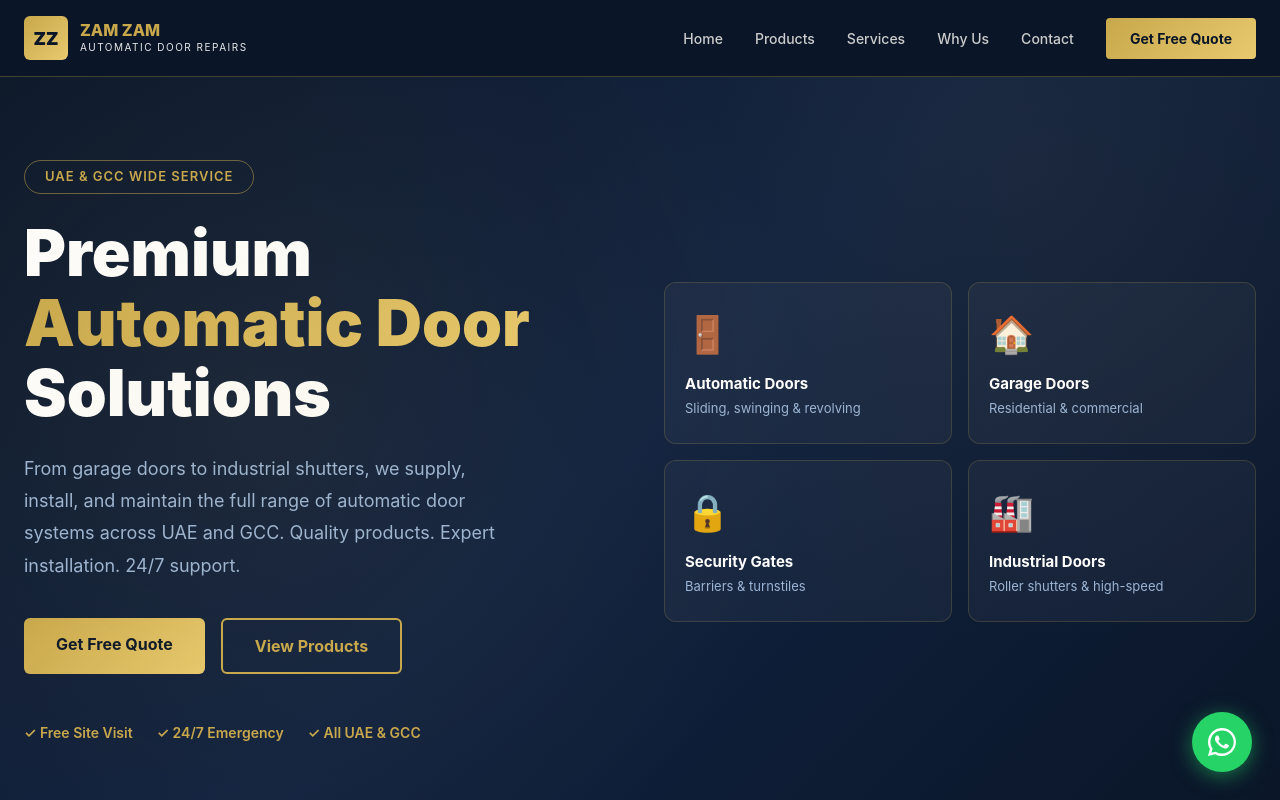
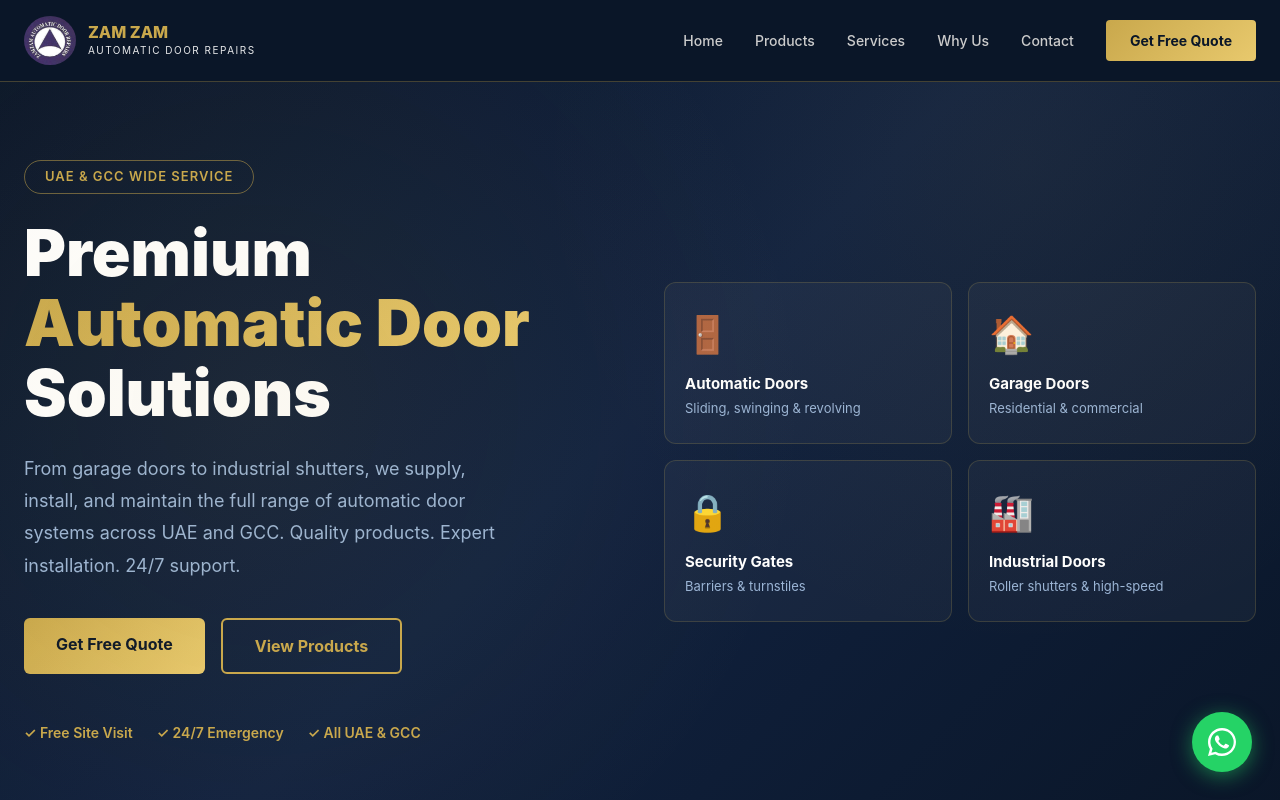
Before and after one commit to altanio-has/zamzamdoor, a Next.js app: page / in a window 1280 px wide. Shown: the top 800 px of the page. Built offline with nearby package versions, Linux system fonts and the light colour scheme.

Commit message:
Replace ZZ placeholder with real logo image

```diff
--- a/components/Footer.tsx
+++ b/components/Footer.tsx
@@ -1,4 +1,5 @@
 "use client";
+import Image from "next/image";
 const products = ["Garage Doors", "Automatic Gates", "Gate Barriers", "Sliding Doors", "Revolving Doors", "Rolling Shutters"];
 const services = ["Installation", "Repair", "Maintenance", "24/7 Emergency", "Free Site Visit"];
 
@@ -10,12 +11,7 @@ export default function Footer() {
           {/* Brand */}
           <div>
             <div style={{ display: "flex", alignItems: "center", gap: 12, marginBottom: 16 }}>
-              <div style={{
-                background: "linear-gradient(135deg, #C9A84C, #E8C96D)",
-                width: 44, height: 44, borderRadius: 6,
-                display: "flex", alignItems: "center", justifyContent: "center",
-                fontWeight: 900, fontSize: 18, color: "#0A1628"
-              }}>ZZ</div>
+              <Image src="/logo.png" alt="Zam Zam Automatic Door Repairs Logo" width={52} height={52} style={{ borderRadius: "50%" }} />
               <div>
                 <div style={{ color: "#C9A84C", fontWeight: 800, fontSize: 16 }}>ZAM ZAM</div>
                 <div style={{ color: "#fff", fontSize: 10, letterSpacing: 1.5 }}>AUTOMATIC DOOR REPAIRS</div>
--- a/components/Navbar.tsx
+++ b/components/Navbar.tsx
@@ -1,5 +1,6 @@
 "use client";
 import { useState } from "react";
+import Image from "next/image";
 
 const navLinks = [
   { label: "Home", href: "#home" },
@@ -18,12 +19,7 @@ export default function Navbar() {
       <div className="max-w-7xl mx-auto px-6 py-4 flex items-center justify-between">
         {/* Logo */}
         <a href="#home" className="flex items-center gap-3">
-          <div style={{
-            background: "linear-gradient(135deg, #C9A84C, #E8C96D)",
-            width: 44, height: 44, borderRadius: 6,
-            display: "flex", alignItems: "center", justifyContent: "center",
-            fontWeight: 900, fontSize: 18, color: "#0A1628"
-          }}>ZZ</div>
+          <Image src="/logo.png" alt="Zam Zam Automatic Door Repairs Logo" width={52} height={52} style={{ borderRadius: "50%" }} />
           <div>
             <div style={{ color: "#C9A84C", fontWeight: 800, fontSize: 16, lineHeight: 1.2 }}>ZAM ZAM</div>
             <div style={{ color: "#fff", fontSize: 10, letterSpacing: 1.5, opacity: 0.9 }}>AUTOMATIC DOOR REPAIRS</div>
```
Also changed, not shown: public/logo.png (added).
